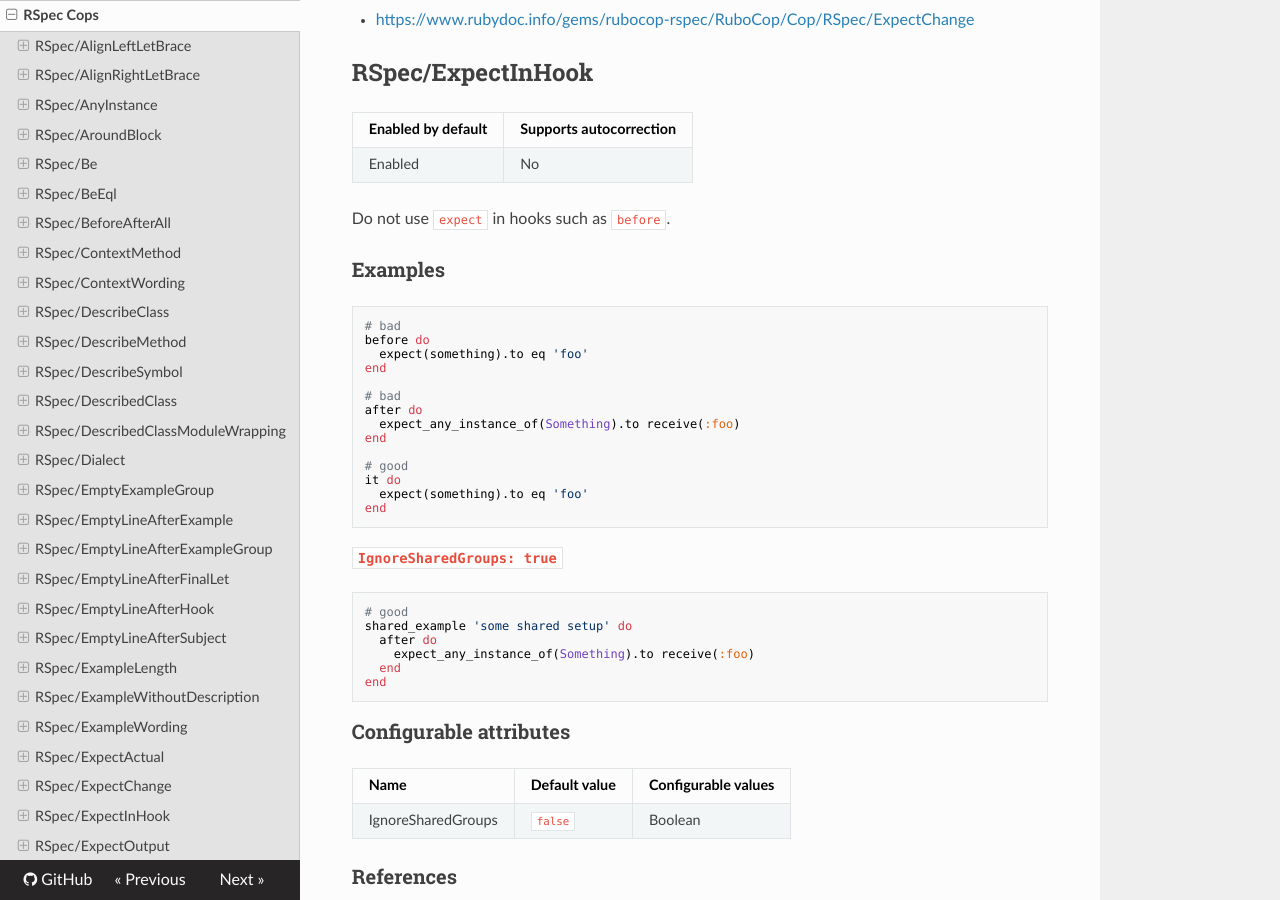
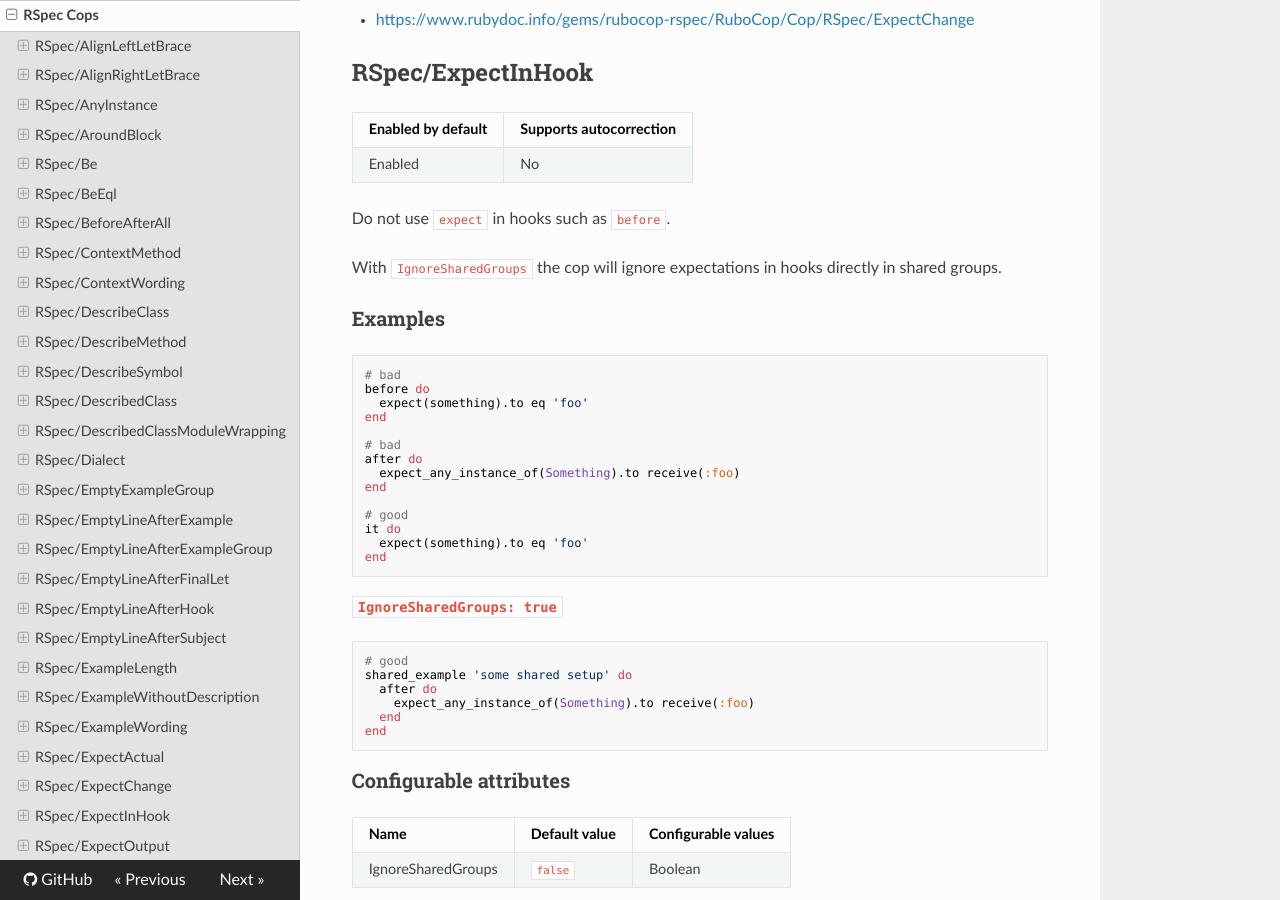
Before and after one commit to rubocop/rubocop-rspec, an MkDocs documentation site: the page built from manual/cops_rspec.md, in a window 1280 px wide and 900 px high, scrolled down 20672 px. Built offline with MkDocs 1.6.1, drawn with Linux system fonts in a browser that asks for light colours; nearby versions of some CDN libraries; old or Windows-style settings are respelled for this version of MkDocs.

````diff
--- a/manual/cops_rspec.md
+++ b/manual/cops_rspec.md
@@ -1071,6 +1071,9 @@ Enabled | No
 
 Do not use `expect` in hooks such as `before`.
 
+With `IgnoreSharedGroups` the cop will ignore expectations in hooks
+directly in shared groups.
+
 ### Examples
 
 ```ruby
````
Also changed, not shown: CHANGELOG.md (+0 -1 lines).
